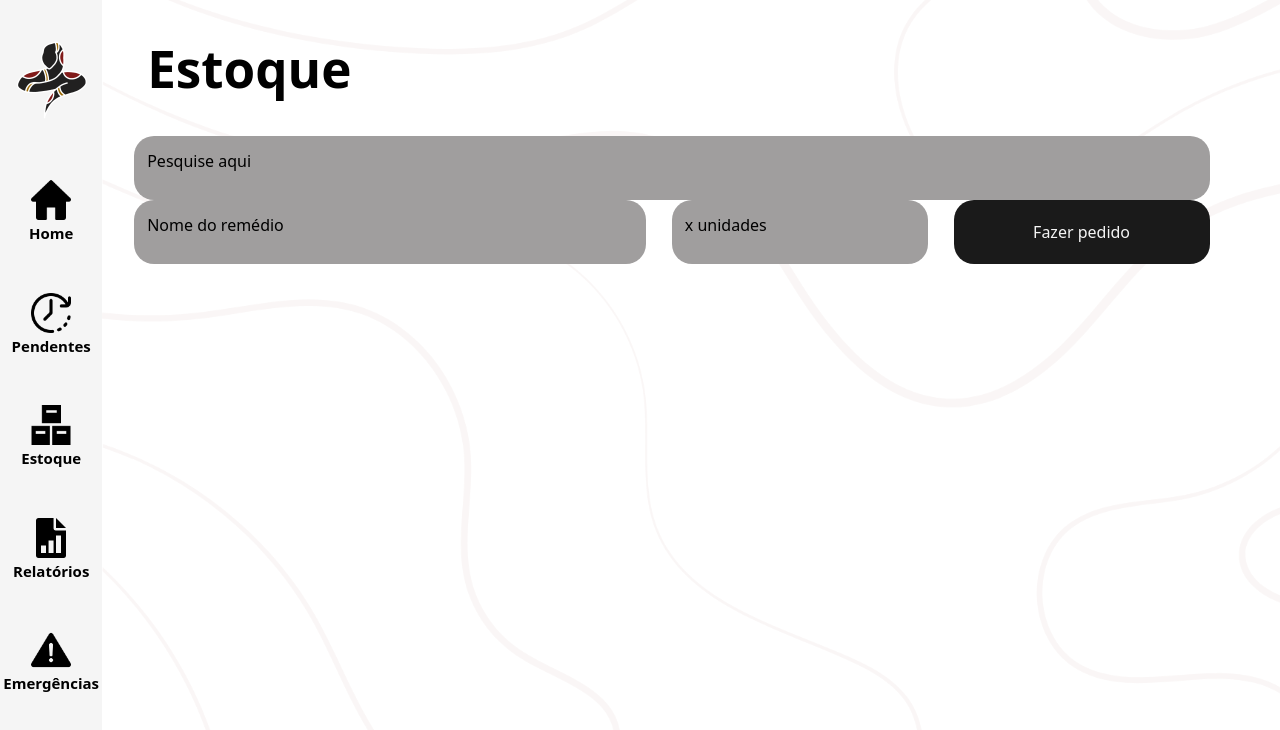
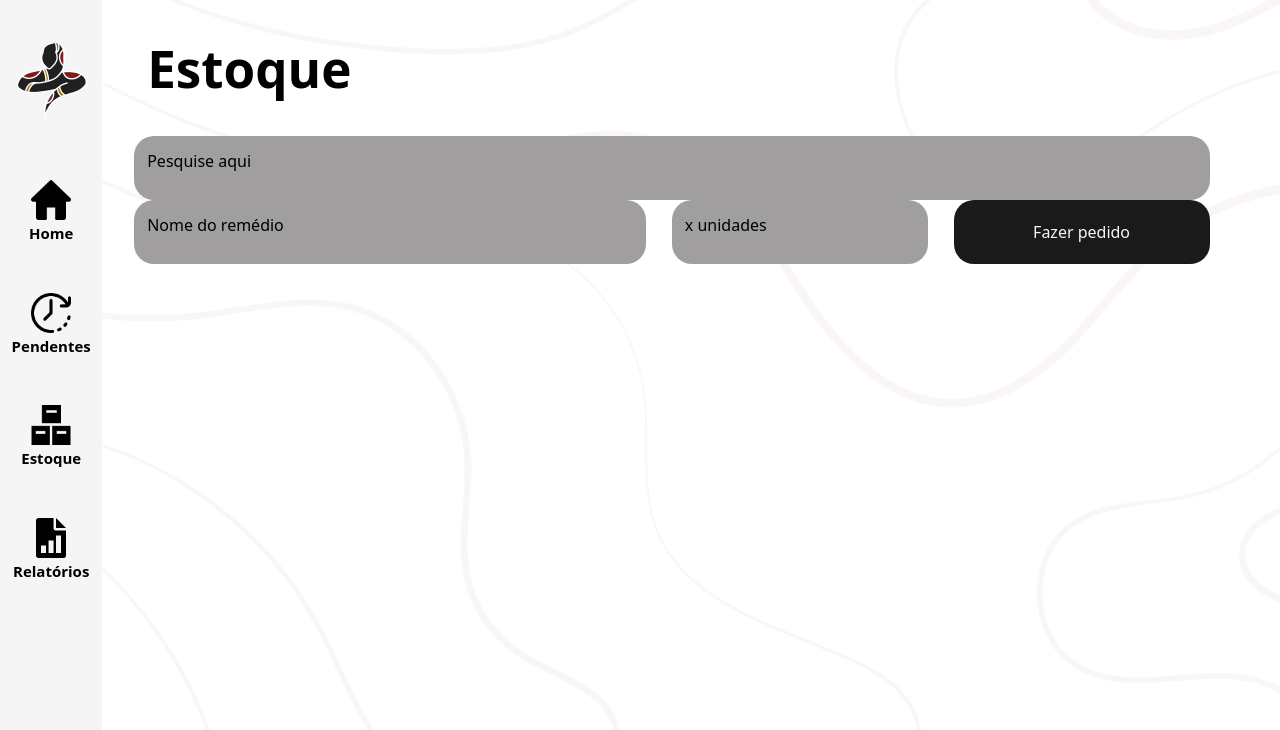
Before and after one commit to Inteli-College/2025-1A-T12-EC05-G04, a React (Vite) app in the folder src/frontend/: page /estoque in a window 1280 px wide. Shown: the top 730 px of the page. Built offline with nearby package versions, Linux system fonts and the light colour scheme.

Commit message:
feat: create dashboard page and change sidebar routes

```diff
--- a/src/frontend/src/App.tsx
+++ b/src/frontend/src/App.tsx
@@ -4,7 +4,7 @@ import Home from './pages/Home';
 import Login from './pages/Login';
 import Pendentes from './pages/Pendentes';
 import Estoque from './pages/Estoque';
-import Emergencia from './pages/Emergencia'
+import Relatorios from './pages/Relatorios'
 
 function App() {
   return (
@@ -14,7 +14,7 @@ function App() {
           <Route path="/home" element={<Home />} />
           <Route path="/pendentes" element={<Pendentes />} />
           <Route path="/estoque" element={<Estoque />} />
-          <Route path="/emergencia" element={<Emergencia />} />
+          <Route path="/relatorios" element={<Relatorios />} />
         </Routes>
     </BrowserRouter>
   );
--- /dev/null
+++ b/src/frontend/src/pages/Relatorios.jsx
@@ -0,0 +1,7 @@
+export default function Relatorios() {
+    return (
+        <div className='screen'>
+                <SideBar />
+        </div>
+    )
+}
--- a/src/frontend/src/pages/components/Sidebar.jsx
+++ b/src/frontend/src/pages/components/Sidebar.jsx
@@ -17,8 +17,8 @@ export default function SideBar() {
       navigate('/estoque');
   };
 
-  const goToEmergencia = () => {
-    navigate('/emergencia');
+  const goToRelatorios = () => {
+    navigate('/relatorios');
 };
 
   return (
@@ -38,12 +38,8 @@ export default function SideBar() {
           <p>Estoque</p>
         </div>
         <div>
-          <button className="button-relatorios"></button>
+          <button className="button-relatorios" onClick={goToRelatorios}></button>
           <p>Relatórios</p>
-        </div>
-        <div>
-          <button className="button-emergencia" onClick={goToEmergencia}></button>
-          <p>Emergências</p>
         </div>
       </div>
     </div>
```
